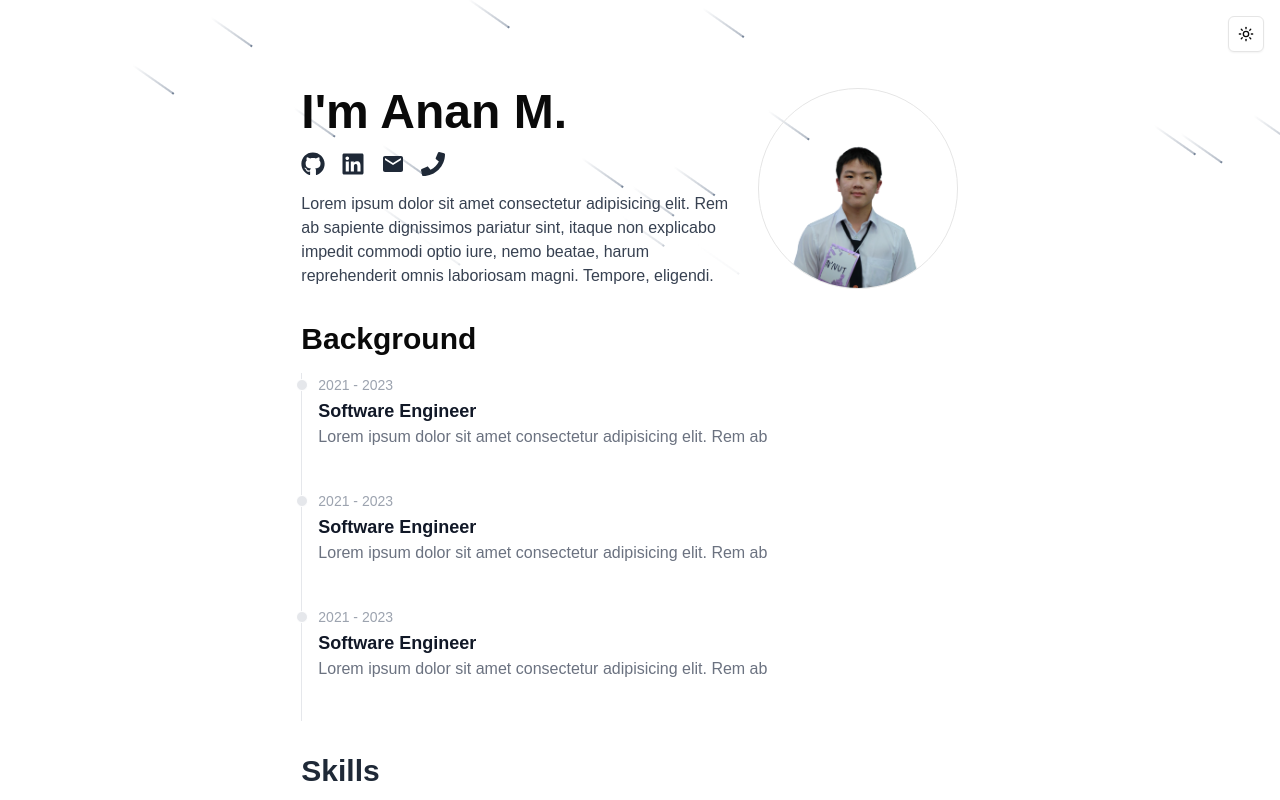
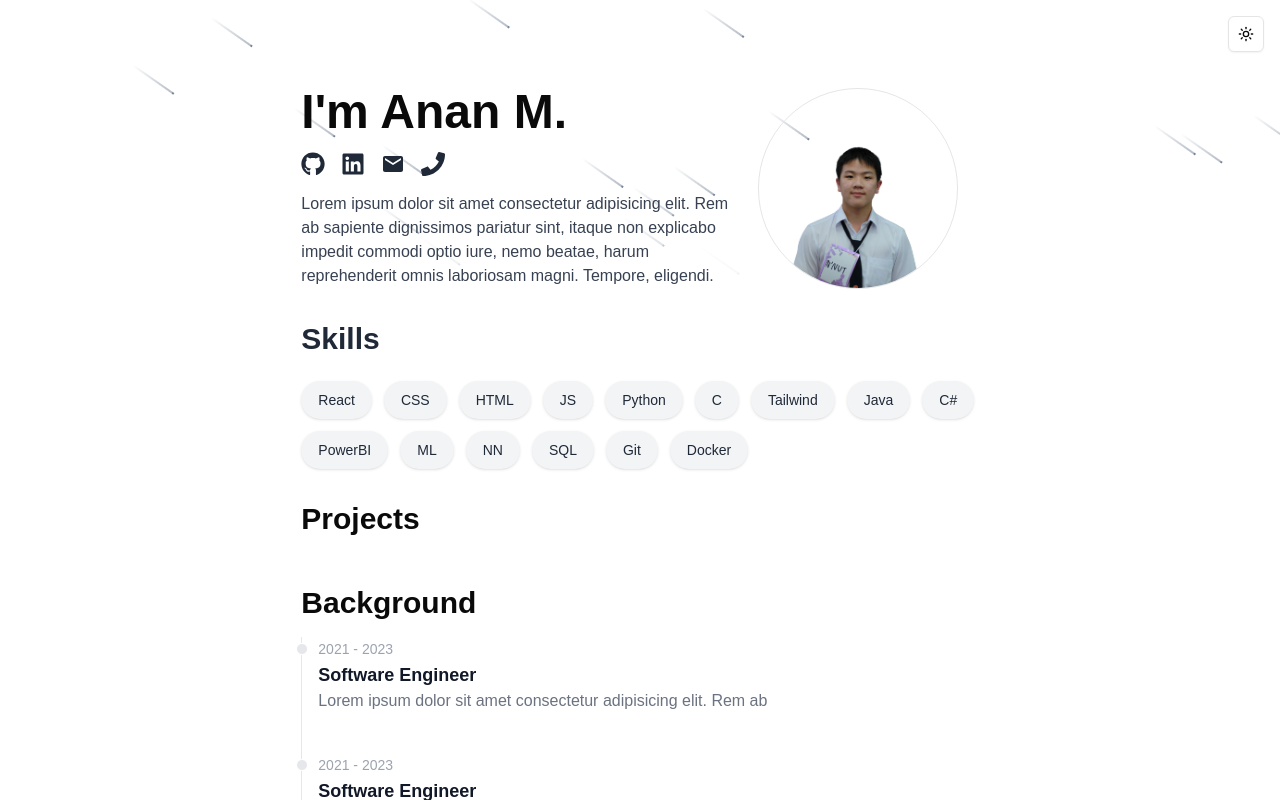
Before and after one commit to anan-min/portfolio, a Next.js app: page / in a window 1280 px wide. Shown: the top 800 px of the page. Built offline with nearby package versions, Linux system fonts and the light colour scheme.

Commit message:
working on project components

```diff
--- a/app/page.tsx
+++ b/app/page.tsx
@@ -1,5 +1,6 @@
 "use client";
 import Skills from "@/components/main/Skills";
+import Projects from "@/components/main/Projects";
 import { Profile } from "@/components/main/Profile";
 import { Background } from "@/components/main/Background";
 import { ThemeToggleButton } from "@/components/ThemeToggleButton";
@@ -15,8 +16,9 @@ export default function Home() {
       <div className="w-8/12 mx-auto items-center justify-items-center min-h-screen p-8 pb-20 gap-16 sm:p-20 relative">
         <main className="flex flex-col gap-8 row-start-2 items-center sm:items-start overflow-hidden p-2">
           <Profile />
+          <Skills />
+          <Projects />
           <Background />
-          <Skills />
         </main>
       </div>
     </>
--- a/components/main/Projects.jsx
+++ b/components/main/Projects.jsx
@@ -0,0 +1,12 @@
+import React from "react";
+
+const Projects = () => {
+  return (
+    <div className="flex flex-col gap-4">
+      <h1 className="text-3xl font-bold">Projects</h1>
+      <div></div>
+    </div>
+  );
+};
+
+export default Projects;
```
Also changed, not shown: components/ProjectGallery/ProjectBlock.jsx (added), components/ProjectGallery/ProjectGallery.jsx (added).
